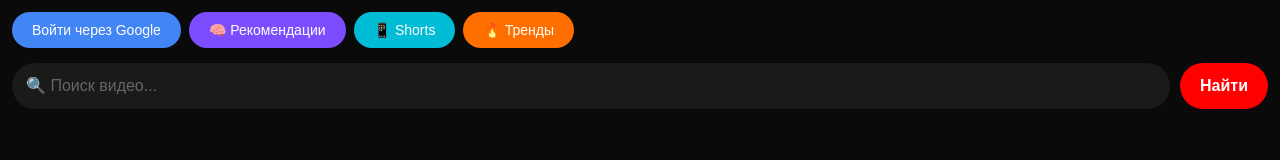
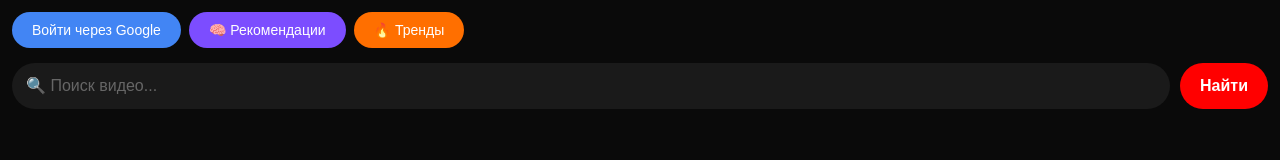
Before and after one commit to korostelevrostik-stack/youtube-app, a website: page public/index.html in a window 1280 px wide. Drawn offline with Linux system fonts and the light colour scheme; no server answers.

Commit message:
Update index.html

```diff
--- a/public/index.html
+++ b/public/index.html
@@ -10,7 +10,6 @@
 
     .header { display: flex; align-items: center; flex-wrap: wrap; gap: 8px; margin-bottom: 15px; }
     .auth-btn { padding: 10px 20px; background: #4285f4; color: white; border: none; border-radius: 25px; font-size: 14px; cursor: pointer; }
-    .shorts-btn { padding: 10px 20px; background: #00bcd4; color: white; border: none; border-radius: 25px; font-size: 14px; cursor: pointer; }
     .trending-btn { padding: 10px 20px; background: #ff6f00; color: white; border: none; border-radius: 25px; font-size: 14px; cursor: pointer; }
     .rec-btn { padding: 10px 20px; background: #7c4dff; color: white; border: none; border-radius: 25px; font-size: 14px; cursor: pointer; }
     .logout-btn { padding: 10px 20px; background: #d32f2f; color: white; border: none; border-radius: 25px; font-size: 14px; cursor: pointer; }
@@ -48,7 +47,6 @@
 <div class="header">
   <button class="auth-btn" id="authBtn" onclick="login()">Войти через Google</button>
   <button class="rec-btn" onclick="loadRecommendations()">🧠 Рекомендации</button>
-  <button class="shorts-btn" onclick="window.location.href='/shorts.html'">📱 Shorts</button>
   <button class="trending-btn" onclick="loadTrending()">🔥 Тренды</button>
   <button class="logout-btn" id="logoutBtn" onclick="logout()" style="display:none;">🚪 Выйти</button>
   <span id="userName" class="user-name"></span>
@@ -186,7 +184,6 @@
       <button class="back" onclick="backToResults()">⬅️ Назад к списку</button>
     `;
 
-    // Сохраняем в историю
     if (currentUser) {
       try {
         await fetch(`${API_URL}/history`, {
```
